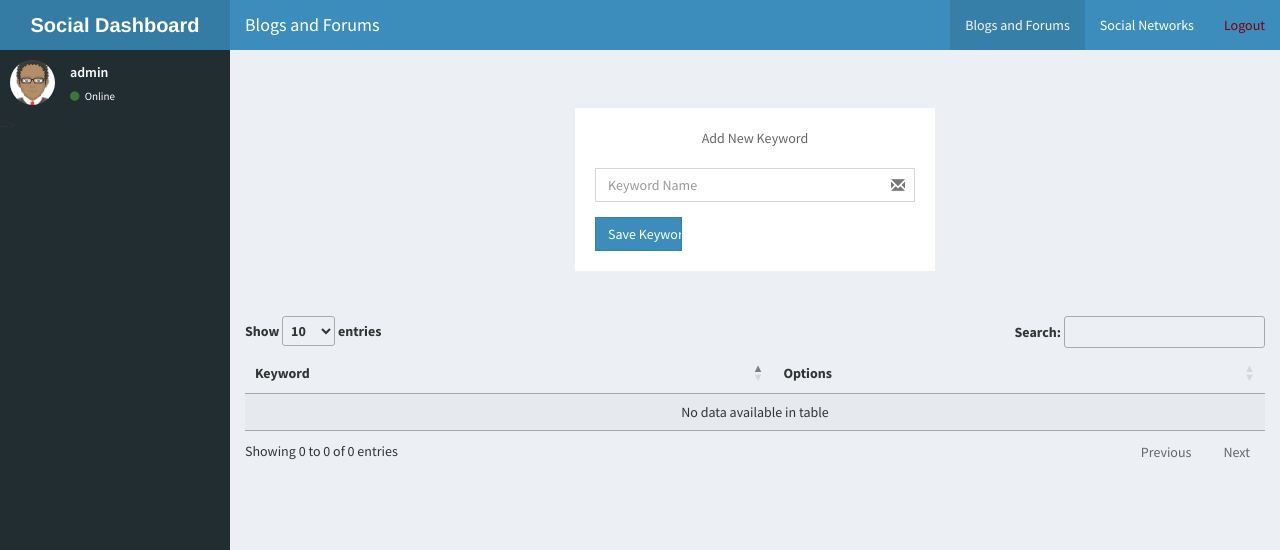
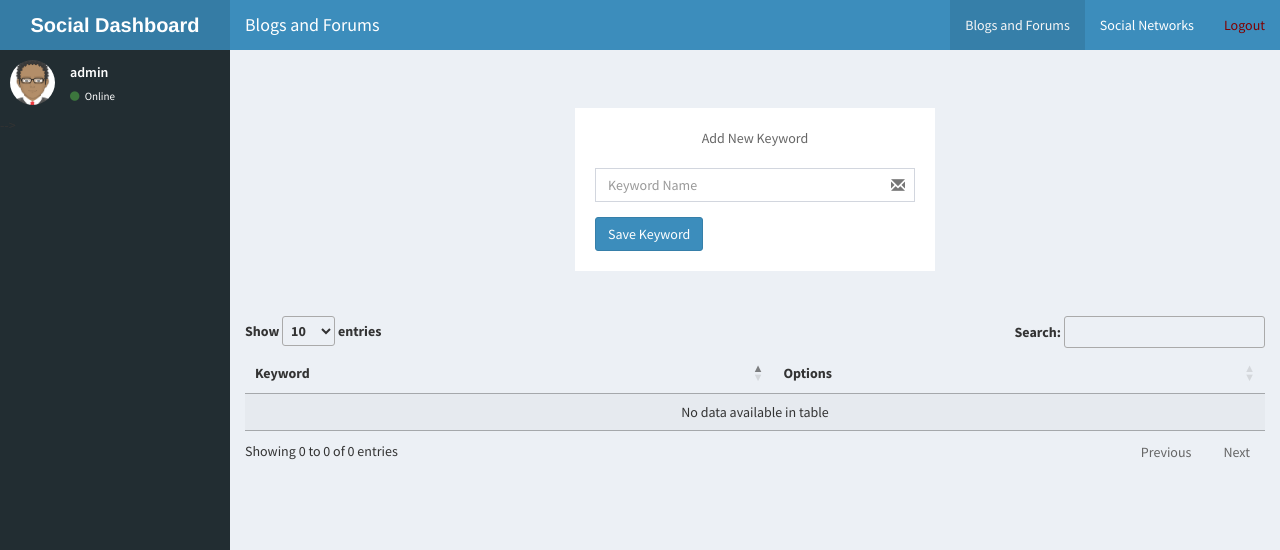
Before and after one commit to tabi123/securitydashboard, a Flask app: template templates/keywords.html in a window 1280 px wide; the page is wider, and only the part inside the window is pictured. Shown: the top 550 px of that part. Run offline with Flask 2, Linux system fonts and the light colour scheme; the template is opened without the code that fills it, so the values that code supplies are empty; parts of the project's set-up code (start-up, migrations or seed data) failed here and were passed over; some libraries are stand-ins or nearby versions.

Commit message:
fixing add keyword button

```diff
--- a/templates/keywords.html
+++ b/templates/keywords.html
@@ -135,7 +135,7 @@
 
                   <div class="row">
                     <div class="col-xs-4">
-                      <input type="submit" class="btn btn-primary btn-block btn-flat" value="Save Keyword">
+                      <input type="submit" class="btn btn-primary" value="Save Keyword">
                     </div>
                   </div>
                 </form>
```
